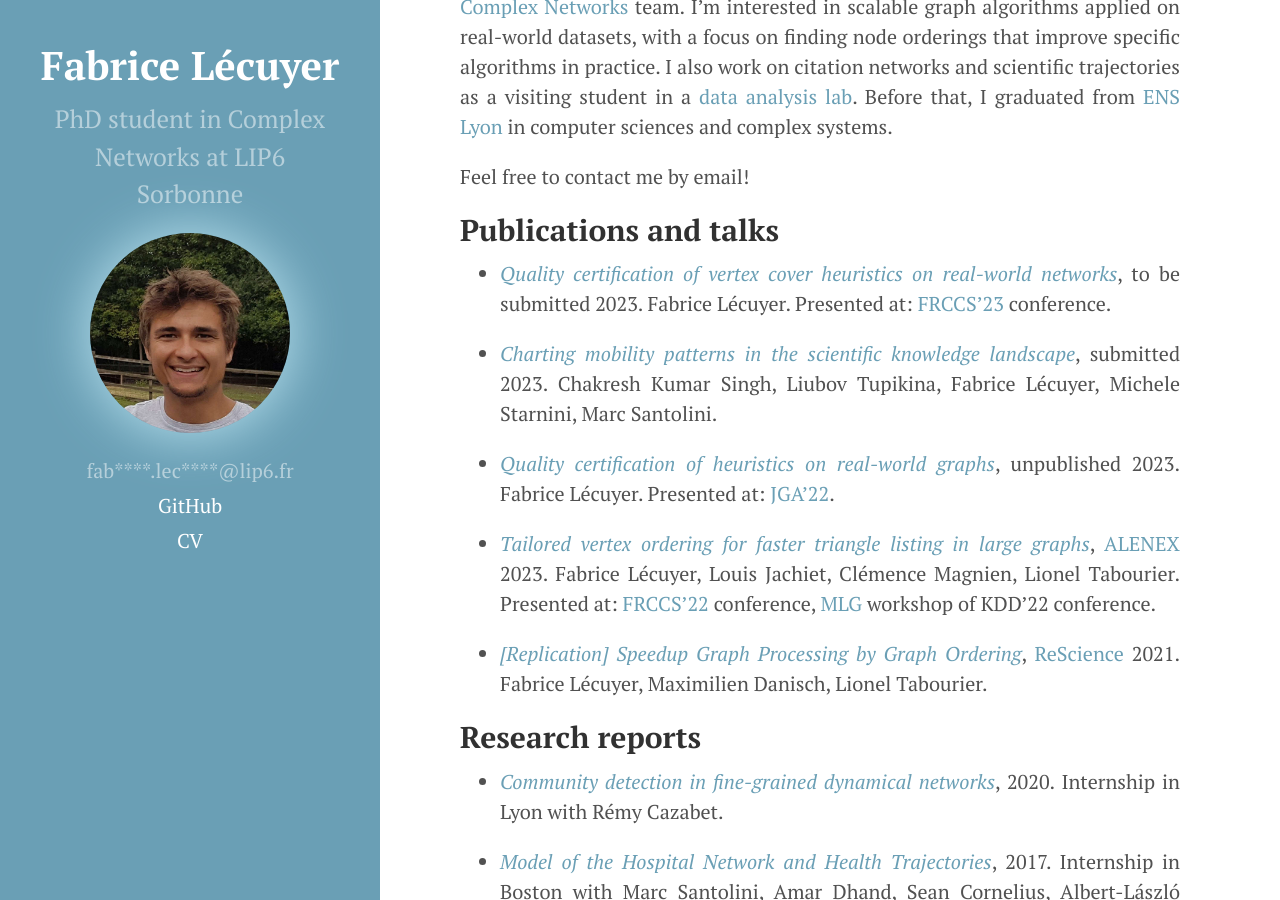
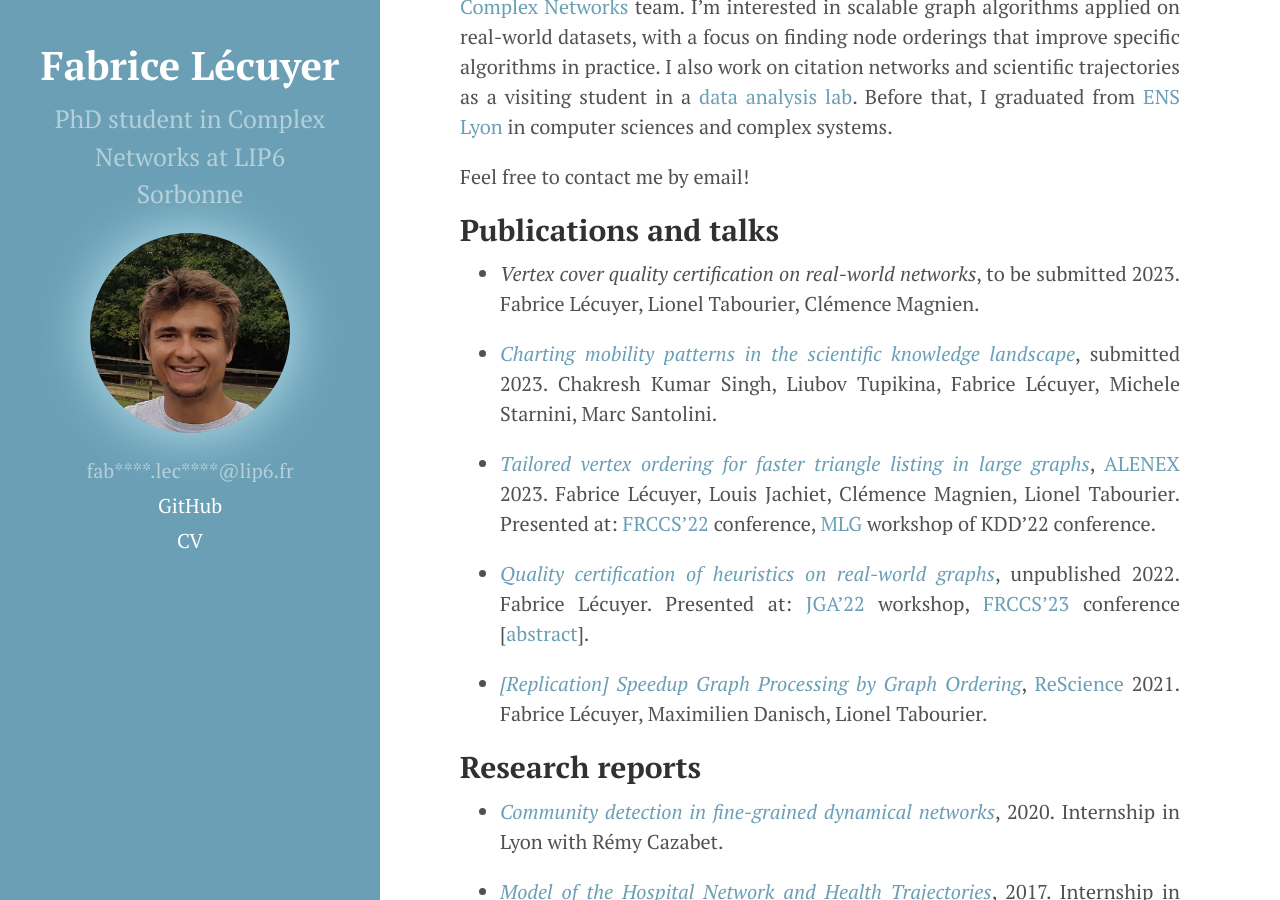
Before and after one commit to lecfab/lecfab.github.io, a Jekyll site: the page built from index.md, in a window 1280 px wide and 900 px high, scrolled down 216 px. Built offline with Jekyll 4.4.1, drawn with Linux system fonts in a browser that asks for light colours; some of the changed lines change nothing that is shown.

Commit message:
update from ./CV-generate.sh

```diff
--- a/_config.yml
+++ b/_config.yml
@@ -65,24 +65,12 @@ data:
         #   fr:
         #       title: "Papier du futur"
         #       comment: Sera envoyé à DAWAK
-        # - title: Quality certification of vertex cover heuristics on real-world networks
-        #   authors: Fabrice Lécuyer, Lionel Tabourier, Clémence Magnien
-        #   published: to be submitted
-        #   year: 2023
-        #   fr:
-        #     published: en cours de soumission
-
-        - title: Quality certification of vertex cover heuristics on real-world networks
-          authors: Fabrice Lécuyer
+        - title: Vertex cover quality certification on real-world networks
+          authors: Fabrice Lécuyer, Lionel Tabourier, Clémence Magnien
           published: to be submitted
           year: 2023
-          link: https://fabrice.lecuyer.me/public/pdf/Lecuyer_2023_FRCCS.pdf
-          comment: >
-            Presented at: [FRCCS'23](https://iutdijon.u-bourgogne.fr/ccs-france/) conference.
           fr:
-              published: en cours de soumission
-              comment: >
-                Présenté à la conférence [FRCCS'23](https://iutdijon.u-bourgogne.fr/ccs-france/).
+            published: en cours de soumission
 
         - title: Charting mobility patterns in the scientific knowledge landscape
           authors: Chakresh Kumar Singh, Liubov Tupikina, Fabrice Lécuyer, Michele Starnini, Marc Santolini
@@ -91,17 +79,6 @@ data:
           link: https://arxiv.org/abs/2302.13054
           fr:
               published: soumis
-
-        - title: Quality certification of heuristics on real-world graphs
-          authors: Fabrice Lécuyer
-          published: unpublished
-          year: 2023
-          link: https://fabrice.lecuyer.me/public/pdf/Lecuyer_2022_Quality-certification.pdf
-          comment: "Presented at: [JGA'22](https://jga2022.sciencesconf.org)."
-          fr:
-              title: Certifier la qualité d’une heuristique sur des graphes réels
-              published: non publié
-              comment: "Présenté à [JGA'22](https://jga2022.sciencesconf.org) [[résumé](https://fabrice.lecuyer.me/public/pdf/Lecuyer_2022_JGA.pdf)]."
 
         - title: Tailored vertex ordering for faster triangle listing in large graphs
           authors: Fabrice Lécuyer, Louis Jachiet, Clémence Magnien, Lionel Tabourier
@@ -116,6 +93,22 @@ data:
               comment: >
                 Présenté à la conférence [FRCCS'22](https://iscpif.fr/frccs2022/) [[résumé](https://fabrice.lecuyer.me/public/pdf/Lecuyer_2022_FRCCS.pdf)]
                 et au workshop [MLG](http://www.mlgworkshop.org/) de KDD'22.
+
+        - title: Quality certification of heuristics on real-world graphs
+          authors: Fabrice Lécuyer
+          published: unpublished
+          year: 2022
+          link: https://fabrice.lecuyer.me/public/pdf/Lecuyer_2022_Quality-certification.pdf
+          comment: >
+                Presented at: [JGA'22](https://jga2022.sciencesconf.org) workshop,
+                [FRCCS'23](https://iutdijon.u-bourgogne.fr/ccs-france/) conference [[abstract](https://fabrice.lecuyer.me/public/pdf/Lecuyer_2023_FRCCS.pdf)].
+          fr:
+              title: Certifier la qualité d’une heuristique sur des graphes réels
+              published: non publié
+              comment: >
+                Présenté à [JGA'22](https://jga2022.sciencesconf.org) [[résumé](https://fabrice.lecuyer.me/public/pdf/Lecuyer_2022_JGA.pdf)]
+                et à la conférence [FRCCS'23](https://iutdijon.u-bourgogne.fr/ccs-france/).
+
 
         - title: "[Replication] Speedup Graph Processing by Graph Ordering"
           authors: Fabrice Lécuyer, Maximilien Danisch, Lionel Tabourier
```
Also changed, not shown: 1 other file.
